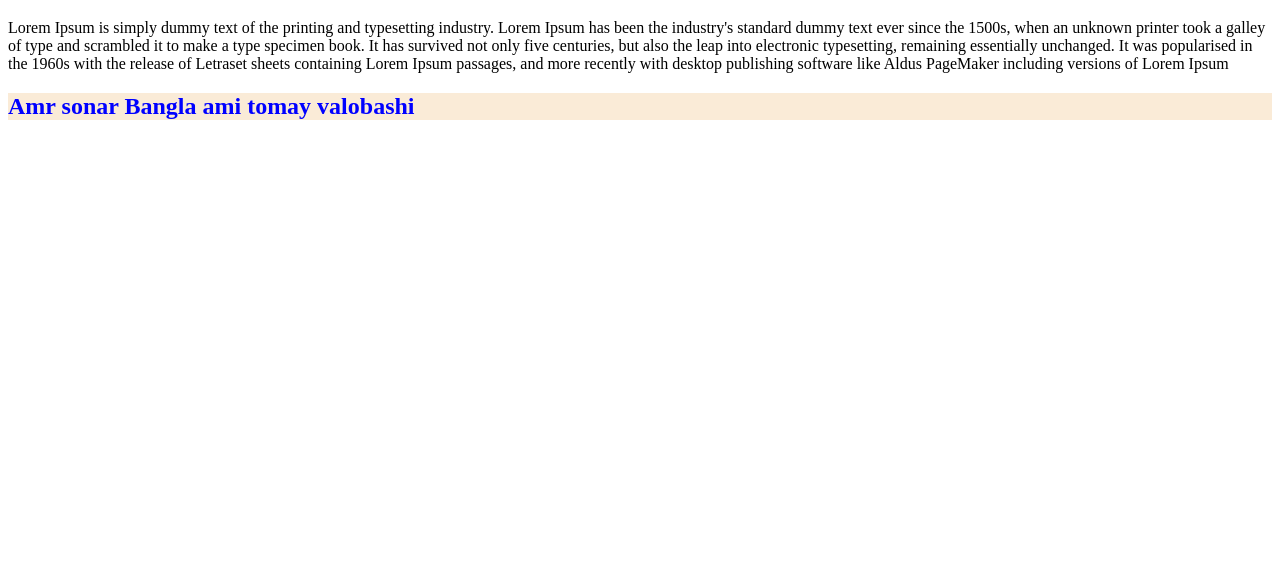
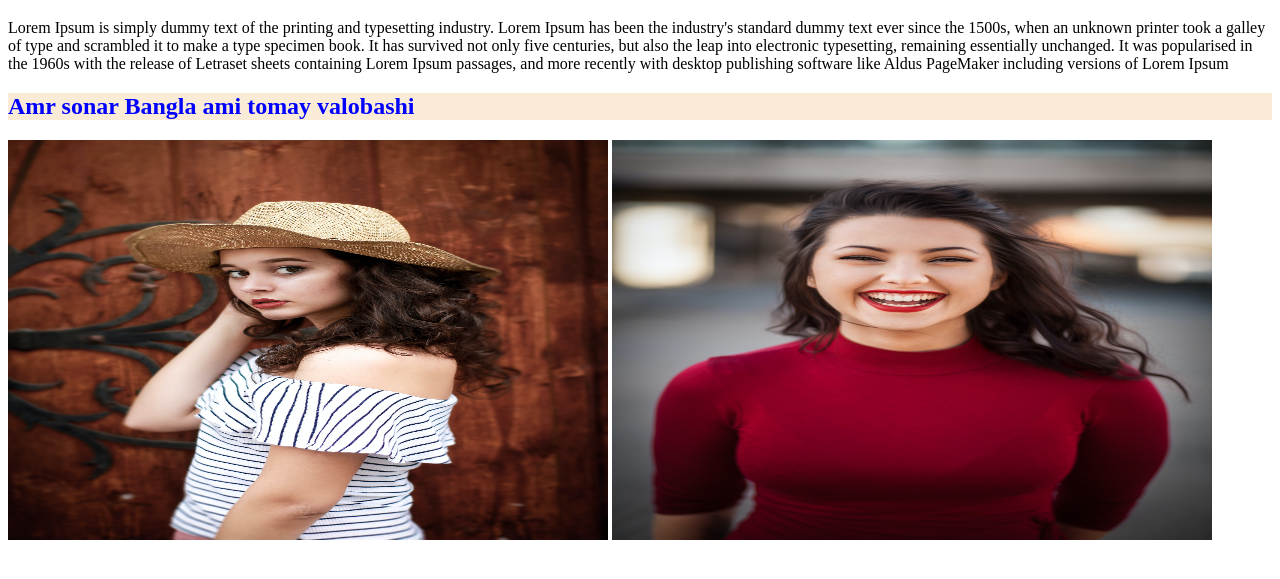
Before and after one commit to sl243/my-second-repo, a plain HTML site: page index.html in a window 1280 px wide. Shown: the part 61-640 px from the top of the page. Drawn offline with Linux system fonts and the light colour scheme.

Commit message:
added image

```diff
--- a/index.html
+++ b/index.html
@@ -11,5 +11,7 @@
     <h1>This github practics</h1>
     <p>Lorem Ipsum is simply dummy text of the printing and typesetting industry. Lorem Ipsum has been the industry's standard dummy text ever since the 1500s, when an unknown printer took a galley of type and scrambled it to make a type specimen book. It has survived not only five centuries, but also the leap into electronic typesetting, remaining essentially unchanged. It was popularised in the 1960s with the release of Letraset sheets containing Lorem Ipsum passages, and more recently with desktop publishing software like Aldus PageMaker including versions of Lorem Ipsum</p>
     <h2>Amr sonar Bangla ami tomay valobashi</h2>
+    <img src="1.jpg" alt="actor kulsum">
+    <img src="2.jpg" alt="actor khushi">
 </body>
 </html>
--- a/style.css
+++ b/style.css
@@ -5,3 +5,7 @@ h2{
     color: blue;
     background-color: antiquewhite;
 }
+img{
+    width: 600px;
+    height: 400px;
+}
```
Also changed, not shown: 1.jpg (added), 2.jpg (added), 1 other file.
